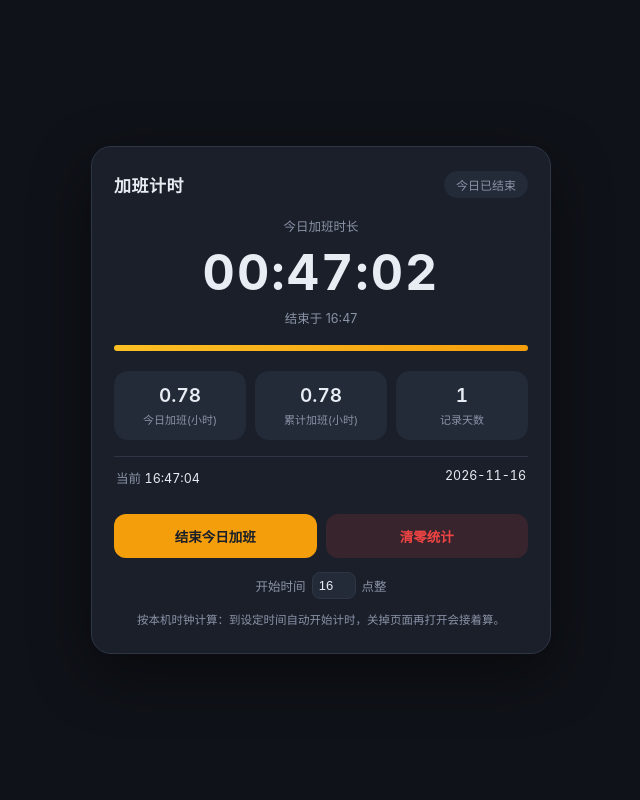
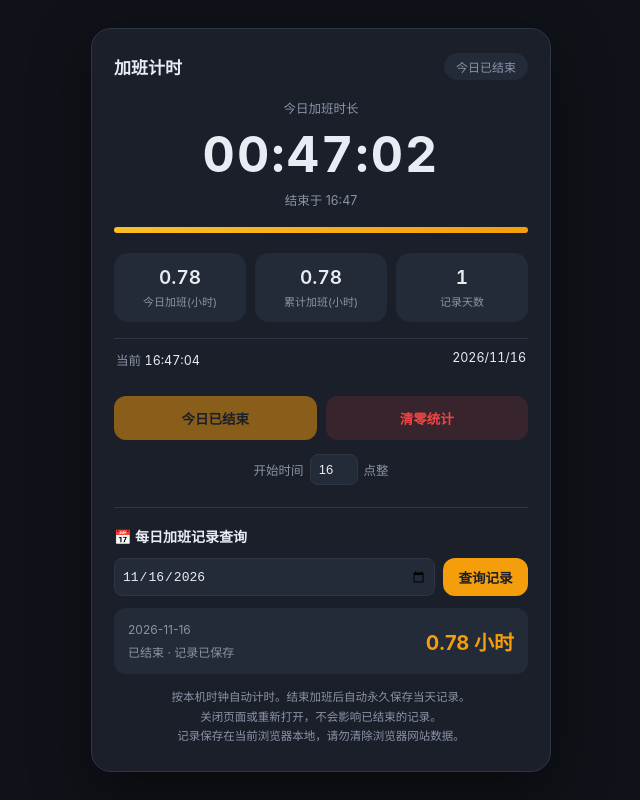
Before and after one commit to lincheng0412/jiaban, a plain HTML site: page index.html in a window 1280 px wide. Both pictures are taken after a click on the button "结束今日加班". Shown: the whole page, without its empty margins (319-959 px from the left). Drawn offline with Linux system fonts and the light colour scheme.

Commit message:
Add files via upload

```diff
--- a/index.html
+++ b/index.html
@@ -1,3 +1,4 @@
+
 <!DOCTYPE html>
 <html lang="zh-CN">
 <head>
@@ -6,55 +7,74 @@
 <title>加班计时器</title>
 <style>
 :root{
-    --bg:#0f1218;--card:#1a1f2a;--card2:#232a38;--text:#e8ecf3;--muted:#8b93a7;
-    --accent:#f59e0b;--accent2:#38bdf8;--green:#22c55e;--red:#ef4444;--border:#2e3545;
+--bg:#0f1218;--card:#1a1f2a;--card2:#232a38;
+--text:#e8ecf3;--muted:#8b93a7;
+--accent:#f59e0b;--accent2:#38bdf8;
+--green:#22c55e;--red:#ef4444;--border:#2e3545;
 }
 *{box-sizing:border-box;margin:0;padding:0}
 body{
 font-family:-apple-system,BlinkMacSystemFont,"Segoe UI","PingFang SC","Microsoft YaHei",sans-serif;
-    background:var(--bg);color:var(--text);min-height:100vh;
-    display:flex;align-items:center;justify-content:center;padding:16px;
+background:var(--bg);color:var(--text);
+min-height:100vh;display:flex;align-items:center;
+justify-content:center;padding:16px;
 }
 .wrap{width:100%;max-width:460px}
-  .card{background:var(--card);border:1px solid var(--border);border-radius:20px;padding:24px 22px;box-shadow:0 20px 60px rgba(0,0,0,.45)}
+.card{
+background:var(--card);border:1px solid var(--border);
+border-radius:20px;padding:24px 22px;
+box-shadow:0 20px 60px rgba(0,0,0,.45)
+}
 .header{display:flex;align-items:center;justify-content:space-between;margin-bottom:18px}
-  .title{font-size:17px;font-weight:600;letter-spacing:.5px}
+.title{font-size:17px;font-weight:600}
 .badge{font-size:12px;padding:5px 12px;border-radius:999px;background:var(--card2);color:var(--muted)}
 .badge.active{background:rgba(245,158,11,.16);color:var(--accent)}
 .badge.wait{background:rgba(56,189,248,.13);color:var(--accent2)}
-
 .time-block{text-align:center;margin:18px 0 6px}
 .label{font-size:12.5px;color:var(--muted);margin-bottom:10px}
 .big{font-size:50px;font-weight:700;font-variant-numeric:tabular-nums;letter-spacing:2px;line-height:1.1}
 .sub{font-size:12.5px;color:var(--muted);margin-top:8px}
-
 .bar{height:6px;background:var(--card2);border-radius:999px;overflow:hidden;margin:18px 0 4px}
-  .bar>i{display:block;height:100%;width:0;background:linear-gradient(90deg,#fbbf24,#f59e0b);transition:width .4s linear}
-
+.bar>i{display:block;height:100%;width:0;background:linear-gradient(90deg,#fbbf24,#f59e0b)}
 .stats{display:grid;grid-template-columns:1fr 1fr 1fr;gap:9px;margin:20px 0 16px}
 .stat{background:var(--card2);border-radius:14px;padding:13px 8px;text-align:center}
 .stat .num{font-size:19px;font-weight:600;font-variant-numeric:tabular-nums}
 .stat .name{font-size:11px;color:var(--muted);margin-top:4px}
-
 .meta{display:flex;justify-content:space-between;font-size:12.5px;color:var(--muted);padding:11px 2px;border-top:1px solid var(--border)}
 .meta span{color:var(--text);font-variant-numeric:tabular-nums}
-
 .controls{display:flex;gap:9px;margin-top:16px}
 button{flex:1;padding:12px;border:none;border-radius:12px;font-size:13.5px;font-weight:600;cursor:pointer;background:var(--card2);color:var(--text)}
-  button:active{opacity:.8}
+button:disabled{opacity:.5;cursor:not-allowed}
 button.primary{background:var(--accent);color:#1a1f2a}
 button.danger{background:rgba(239,68,68,.14);color:var(--red)}
-
 .setting{display:flex;align-items:center;justify-content:center;gap:6px;margin-top:14px;font-size:12.5px;color:var(--muted)}
-  .setting input{width:44px;background:var(--card2);border:1px solid var(--border);color:var(--text);border-radius:8px;padding:5px 6px;text-align:center;font-size:13px;font-variant-numeric:tabular-nums}
-  .setting input:focus{outline:none;border-color:var(--accent)}
-
-  .note{margin-top:12px;font-size:11.5px;color:var(--muted);text-align:center;line-height:1.6}
+.setting input,.query input{
+background:var(--card2);border:1px solid var(--border);
+color:var(--text);border-radius:8px;padding:7px;
+font-size:13px;
+}
+.setting input{width:48px;text-align:center}
+.query{
+margin-top:22px;padding-top:18px;border-top:1px solid var(--border)
+}
+.query-title{font-size:14px;font-weight:600;margin-bottom:12px}
+.query-row{display:flex;gap:8px}
+.query input{flex:1;min-width:0}
+.query button{flex:0 0 85px;background:var(--accent);color:#1a1f2a;padding:9px}
+.result{
+margin-top:12px;background:var(--card2);
+border-radius:12px;padding:14px;
+display:flex;justify-content:space-between;align-items:center;
+}
+.result .name{font-size:12px;color:var(--muted)}
+.result .value{font-size:20px;font-weight:700;color:var(--accent)}
+.note{margin-top:14px;font-size:11.5px;color:var(--muted);text-align:center;line-height:1.7}
 </style>
 </head>
 <body>
 <div class="wrap">
 <div class="card">
+
 <div class="header">
 <div class="title">加班计时</div>
 <div class="badge wait" id="badge">等待开始</div>
@@ -69,9 +89,18 @@
 <div class="bar"><i id="barFill"></i></div>
 
 <div class="stats">
-      <div class="stat"><div class="num" id="todayOvertime">0.00</div><div class="name">今日加班(小时)</div></div>
-      <div class="stat"><div class="num" id="totalOvertime">0.00</div><div class="name">累计加班(小时)</div></div>
-      <div class="stat"><div class="num" id="dayCount">0</div><div class="name">记录天数</div></div>
+<div class="stat">
+<div class="num" id="todayOvertime">0.00</div>
+<div class="name">今日加班(小时)</div>
+</div>
+<div class="stat">
+<div class="num" id="totalOvertime">0.00</div>
+<div class="name">累计加班(小时)</div>
+</div>
+<div class="stat">
+<div class="num" id="dayCount">0</div>
+<div class="name">记录天数</div>
+</div>
 </div>
 
 <div class="meta">
@@ -85,152 +114,345 @@
 </div>
 
 <div class="setting">
-      开始时间 <input id="hourInput" type="number" min="0" max="23" step="1" value="16"> 点整
+开始时间
+<input id="hourInput" type="number" min="0" max="23" value="16">
+点整
 </div>
 
-    <div class="note">按本机时钟计算：到设定时间自动开始计时，关掉页面再打开会接着算。</div>
+<!-- 每日查询 -->
+<div class="query">
+<div class="query-title">📅 每日加班记录查询</div>
+<div class="query-row">
+<input type="date" id="queryDate">
+<button id="queryBtn">查询记录</button>
+</div>
+<div class="result">
+<div>
+<div class="name" id="queryName">选择日期查看记录</div>
+<div class="name" id="queryStatus" style="margin-top:6px">等待查询</div>
+</div>
+<div class="value" id="queryValue">0.00 小时</div>
+</div>
+</div>
+
+<div class="note">
+按本机时钟自动计时。结束加班后自动永久保存当天记录。<br>
+关闭页面或重新打开，不会影响已结束的记录。<br>
+记录保存在当前浏览器本地，请勿清除浏览器网站数据。
+</div>
+
 </div>
 </div>
 
 <script>
 (function(){
-  var KEY = "overtime-timer-v2";
 
-  // state = { hour:16, stops:{"2026-11-16": 秒时间戳}, history:{"YYYY-MM-DD": 秒数} }
-  var state = load();
-
-  var display   = document.getElementById("display");
-  var badge     = document.getElementById("badge");
-  var label     = document.getElementById("label");
-  var sub       = document.getElementById("sub");
-  var barFill   = document.getElementById("barFill");
-  var tOvertime = document.getElementById("todayOvertime");
-  var allOvertime = document.getElementById("totalOvertime");
-  var dayCount  = document.getElementById("dayCount");
-  var nowTime   = document.getElementById("nowTime");
-  var nowDate   = document.getElementById("nowDate");
-  var stopBtn   = document.getElementById("stopBtn");
-  var resetBtn  = document.getElementById("resetBtn");
-  var hourInput = document.getElementById("hourInput");
+const KEY = "overtime-timer-v3";
 
 function load(){
 try{
-      var raw = localStorage.getItem(KEY);
-      if(raw){
-        var o = JSON.parse(raw);
-        o.stops = o.stops || {};
-        o.history = o.history || {};
-        if(typeof o.hour !== "number") o.hour = 16;
-        return o;
+const data = JSON.parse(localStorage.getItem(KEY));
+if(data){
+data.hour = typeof data.hour === "number" ? data.hour : 16;
+data.history = data.history || {};
+data.stops = data.stops || {};
+return data;
 }
 }catch(e){}
-    return { hour:16, stops:{}, history:{} };
-  }
-  function save(){
-    try{ localStorage.setItem(KEY, JSON.stringify(state)); }catch(e){}
-  }
-  function pad(n){ return String(n).padStart(2,"0"); }
-  function dateKey(d){ return d.getFullYear()+"-"+pad(d.getMonth()+1)+"-"+pad(d.getDate()); }
-  function formatHMS(sec){
-    sec = Math.max(0, Math.floor(sec));
-    return pad(Math.floor(sec/3600))+":"+pad(Math.floor(sec%3600/60))+":"+pad(sec%60);
+return {hour:16,history:{},stops:{}};
 }
 
-  // 今天 16:00（按设定小时）的时间戳
-  function startOfDay(d){
-    var t = new Date(d.getFullYear(), d.getMonth(), d.getDate());
-    t.setHours(state.hour,0,0,0);
-    return t;
+let state = load();
+
+const $ = id => document.getElementById(id);
+
+const pad = n => String(n).padStart(2,"0");
+
+function dateKey(d){
+return d.getFullYear()+"-"+pad(d.getMonth()+1)+"-"+pad(d.getDate());
 }
 
-  function render(){
-    var now = new Date();
-    var key = dateKey(now);
-    nowTime.textContent = pad(now.getHours())+":"+pad(now.getMinutes())+":"+pad(now.getSeconds());
-    nowDate.textContent = now.getFullYear()+"-"+pad(now.getMonth()+1)+"-"+pad(now.getDate());
-
-    var start = startOfDay(now);
-    var stopTs = state.stops[key] || null;
-
-    var todaySec = 0;
-    if(stopTs){
-      todaySec = Math.max(0, Math.round((stopTs - start.getTime())/1000));
-    }else if(now >= start){
-      todaySec = Math.round((now - start)/1000);
+function formatHMS(sec){
+sec = Math.max(0,Math.floor(sec));
+return pad(Math.floor(sec/3600))+":"+
+pad(Math.floor(sec%3600/60))+":"+
+pad(sec%60);
 }
 
-    // 实时写入历史，作为"今日/累计"数据源
+function startOfDay(d){
+return new Date(
+d.getFullYear(),d.getMonth(),d.getDate(),
+state.hour,0,0,0
+);
+}
+
+function save(){
+localStorage.setItem(KEY,JSON.stringify(state));
+}
+
+// 获取某天已经保存的加班秒数
+function getSavedSeconds(key){
+return Math.max(0,Number(state.history[key]) || 0);
+}
+
+// 当前日期加班秒数
+function getTodaySeconds(now){
+const key = dateKey(now);
+
+if(state.stops[key]){
+return getSavedSeconds(key);
+}
+
+const start = startOfDay(now);
+
+if(now < start) return 0;
+
+return Math.max(0,Math.floor((now-start)/1000));
+}
+
+// 累计统计
+function updateStats(todaySec){
+$("todayOvertime").textContent =
+(todaySec/3600).toFixed(2);
+
+let total = 0;
+let days = 0;
+
+for(const key in state.history){
+const sec = getSavedSeconds(key);
+if(sec > 0){
+total += sec;
+days++;
+}
+}
+
+$("totalOvertime").textContent =
+(total/3600).toFixed(2);
+
+$("dayCount").textContent = days;
+}
+
+// 主界面
+function render(){
+
+const now = new Date();
+const key = dateKey(now);
+const start = startOfDay(now);
+
+$("nowTime").textContent =
+pad(now.getHours())+":"+
+pad(now.getMinutes())+":"+
+pad(now.getSeconds());
+
+$("nowDate").textContent =
+key.replace(/-/g,"/");
+
+const todaySec = getTodaySeconds(now);
+
+if(state.stops[key]){
+
+$("badge").textContent = "今日已结束";
+$("badge").className = "badge";
+
+$("label").textContent = "今日加班时长";
+$("display").textContent = formatHMS(todaySec);
+
+const stopTime = new Date(state.stops[key]);
+
+$("sub").textContent =
+"结束于 "+pad(stopTime.getHours())+":"+
+pad(stopTime.getMinutes());
+
+$("barFill").style.width = "100%";
+
+$("stopBtn").textContent = "今日已结束";
+$("stopBtn").disabled = true;
+
+}else if(now >= start){
+
+$("badge").textContent = "加班中";
+$("badge").className = "badge active";
+
+$("label").textContent = "今日已加班";
+$("display").textContent = formatHMS(todaySec);
+
+$("sub").textContent =
+"开始于 "+pad(state.hour)+":00";
+
+$("barFill").style.width =
+Math.min(100,todaySec/28800*100)+"%";
+
+$("stopBtn").textContent = "结束今日加班";
+$("stopBtn").disabled = false;
+
+}else{
+
+$("badge").textContent = "等待开始";
+$("badge").className = "badge wait";
+
+$("label").textContent =
+"距离 "+pad(state.hour)+":00 还有";
+
+$("display").textContent =
+formatHMS(Math.floor((start-now)/1000));
+
+$("sub").textContent = "到点自动计时";
+
+$("barFill").style.width = "0%";
+
+$("stopBtn").textContent = "结束今日加班";
+$("stopBtn").disabled = false;
+}
+
+// 只实时更新尚未结束的当天记录
+if(!state.stops[key]){
 state.history[key] = todaySec;
 save();
-
-    if(stopTs){
-      badge.textContent = "今日已结束";
-      badge.className = "badge";
-      label.textContent = "今日加班时长";
-      display.textContent = formatHMS(todaySec);
-      sub.textContent = "结束于 " + pad(new Date(stopTs).getHours()) + ":" + pad(new Date(stopTs).getMinutes());
-      barFill.style.width = "100%";
-    }else if(now >= start){
-      badge.textContent = "加班中";
-      badge.className = "badge active";
-      label.textContent = "今日已加班";
-      display.textContent = formatHMS(todaySec);
-      sub.textContent = "开始于 " + pad(state.hour) + ":00";
-      // 进度条：以 8 小时为满格
-      barFill.style.width = Math.min(100, todaySec/28800*100) + "%";
-    }else{
-      badge.textContent = "等待开始";
-      badge.className = "badge wait";
-      label.textContent = "距离 " + pad(state.hour) + ":00 还有";
-      display.textContent = formatHMS(Math.round((start - now)/1000));
-      sub.textContent = "到点自动计时";
-      barFill.style.width = "0%";
 }
 
-    tOvertime.textContent = (todaySec/3600).toFixed(2);
-
-    var total = 0, days = 0;
-    for(var k in state.history){
-      if(state.history[k] > 0){ total += state.history[k]; days++; }
-    }
-    allOvertime.textContent = (total/3600).toFixed(2);
-    dayCount.textContent = days;
+updateStats(todaySec);
 }
 
-  stopBtn.addEventListener("click", function(){
-    var now = new Date();
-    var key = dateKey(now);
-    var start = startOfDay(now);
-    if(now < start){ alert("还没到 " + pad(state.hour) + ":00，无法结束。"); return; }
-    if(state.stops[key]){ // 再次点击 = 取消结束，继续计时
-      delete state.stops[key];
-    }else{
+// 结束当天加班：保存最终秒数及结束时间
+$("stopBtn").addEventListener("click",function(){
+
+const now = new Date();
+const key = dateKey(now);
+const start = startOfDay(now);
+
+if(now < start){
+alert("还没到 "+pad(state.hour)+":00，无法结束。");
+return;
+}
+
+if(state.stops[key]) return;
+
+const seconds = Math.max(
+0,Math.floor((now-start)/1000)
+);
+
+// 固定保存，不再随时间变化
+state.history[key] = seconds;
 state.stops[key] = now.getTime();
-    }
+
 save();
 render();
+
+alert("今日加班记录已保存！");
+
 });
 
-  resetBtn.addEventListener("click", function(){
-    if(confirm("确定清空所有加班记录？")){
-      state = { hour: state.hour, stops:{}, history:{} };
+// 清空统计
+$("resetBtn").addEventListener("click",function(){
+
+if(confirm("确定清空所有加班记录？此操作不可恢复！")){
+
+state.history = {};
+state.stops = {};
+
 save();
 render();
+
+$("queryValue").textContent = "0.00 小时";
+$("queryStatus").textContent = "记录已清空";
+
 }
+
 });
 
-  hourInput.addEventListener("change", function(){
-    var v = parseInt(hourInput.value, 10);
-    if(isNaN(v) || v < 0 || v > 23){ hourInput.value = state.hour; return; }
+// 修改开始时间
+$("hourInput").addEventListener("change",function(){
+
+const v = parseInt(this.value,10);
+
+if(isNaN(v)||v<0||v>23){
+this.value = state.hour;
+return;
+}
+
+if(!confirm("修改开始时间可能影响尚未结束的当天计时，是否继续？")){
+this.value = state.hour;
+return;
+}
+
 state.hour = v;
-    hourInput.value = v;
 save();
 render();
+
 });
-  hourInput.value = state.hour;
+
+$("hourInput").value = state.hour;
+
+// 每日查询
+function queryDay(){
+
+const key = $("queryDate").value;
+
+if(!key){
+alert("请先选择查询日期！");
+return;
+}
+
+const today = dateKey(new Date());
+
+$("queryName").textContent = key;
+
+if(state.stops[key]){
+
+const seconds = getSavedSeconds(key);
+
+$("queryValue").textContent =
+(seconds/3600).toFixed(2)+" 小时";
+
+$("queryStatus").textContent =
+"已结束 · 记录已保存";
+
+}else if(key === today){
+
+const now = new Date();
+const seconds = getTodaySeconds(now);
+
+$("queryValue").textContent =
+(seconds/3600).toFixed(2)+" 小时";
+
+$("queryStatus").textContent =
+seconds > 0 ? "正在加班 · 实时记录" : "尚未开始加班";
+
+}else if(state.history[key] !== undefined){
+
+const seconds = getSavedSeconds(key);
+
+$("queryValue").textContent =
+(seconds/3600).toFixed(2)+" 小时";
+
+$("queryStatus").textContent =
+"历史记录";
+
+}else{
+
+$("queryValue").textContent = "0.00 小时";
+$("queryStatus").textContent = "没有加班记录";
+
+}
+
+}
+
+$("queryBtn").addEventListener("click",queryDay);
+
+$("queryDate").value = dateKey(new Date());
 
 render();
-  setInterval(render, 1000);
+queryDay();
+
+setInterval(function(){
+render();
+
+// 如果查询的是今天，查询结果也同步更新
+if($("queryDate").value === dateKey(new Date())){
+queryDay();
+}
+},1000);
+
 })();
 </script>
 </body>
```
Lines whose indentation alone changed are shown as unchanged.
